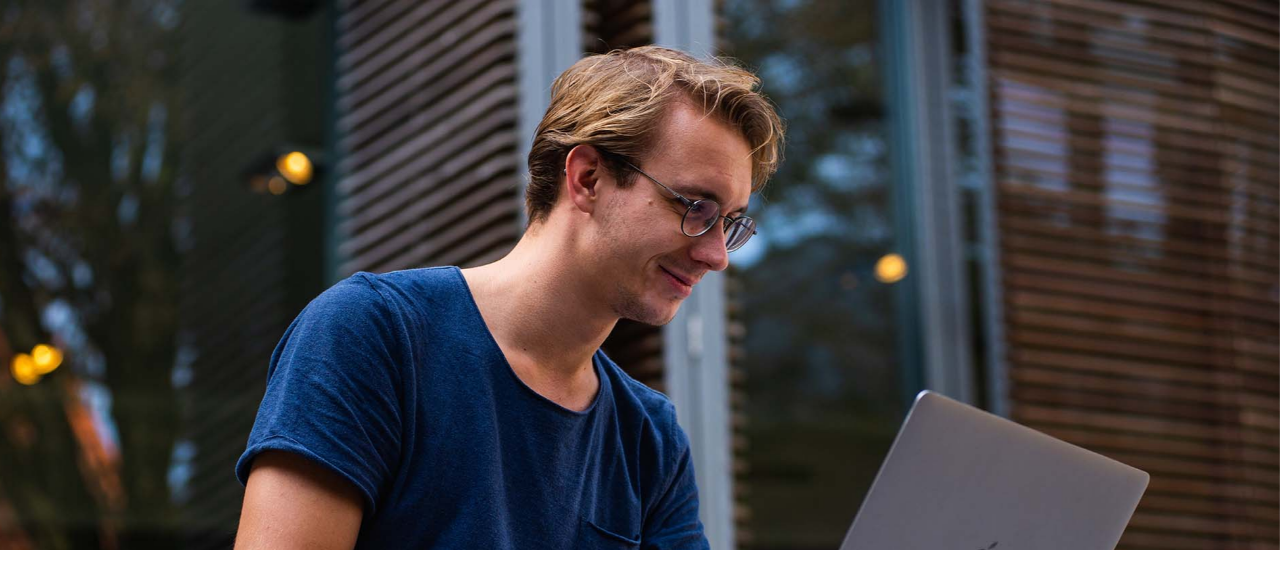
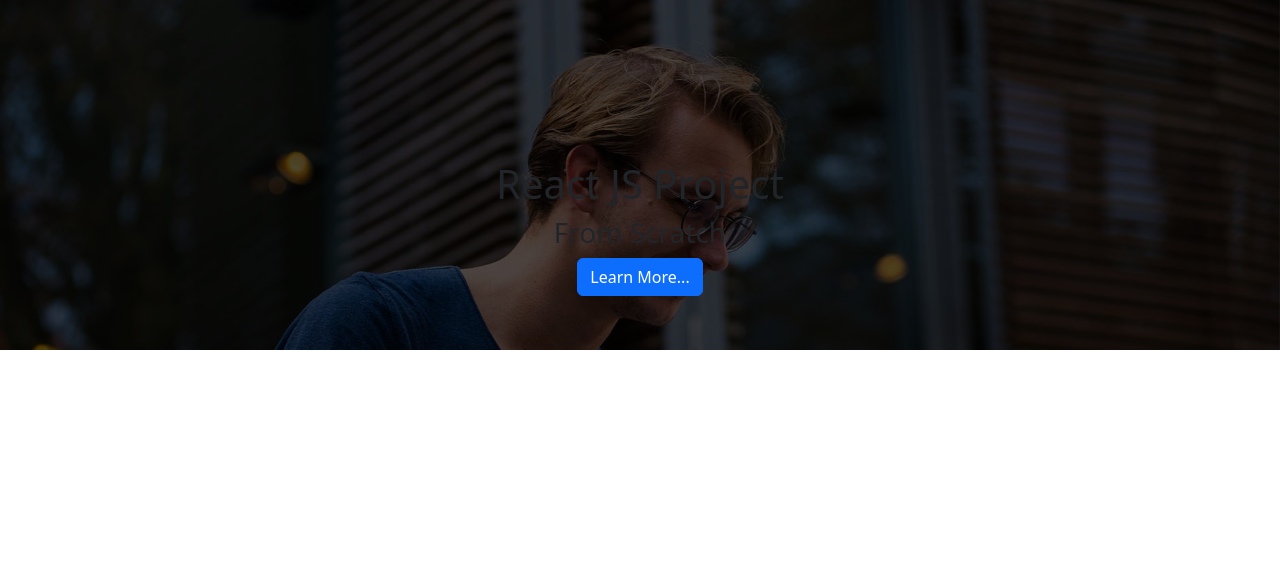
Before and after one commit to Ashraful05/react_js_template_from_scratch, a React (Create React App) app: page / in a window 1280 px wide. Shown: the top 588 px of the page. Built offline with nearby package versions, Linux system fonts and the light colour scheme.

Commit message:
top_banner_component_part_2_completed_image_position_margin_corrected

```diff
--- a/src/asset/css/custom.css
+++ b/src/asset/css/custom.css
@@ -1,9 +1,18 @@
 .topFixedBanner{
     background-image: url("../image/banner.jpg");
-    min-height: 550px;
+    min-height: 350px;
     background-attachment: fixed;
     background-position: center;
     background-repeat: no-repeat;
     background-size: cover;
 
 }
+.topBannerOverlay{
+    position: absolute;
+    min-height: 350px;
+    width: 100%;
+    background: rgb(0,0,0,0.7);
+}
+.topContent{
+    margin-top: 10em;
+}
--- a/src/components/TopBanner/TopBanner.jsx
+++ b/src/components/TopBanner/TopBanner.jsx
@@ -1,13 +1,24 @@
 import React, {Component, Fragment} from "react";
-import {Col, Container, Row} from "react-bootstrap";
-import '../../asset/css/custom.css'
+import {Button, Col, Container, Row} from "react-bootstrap";
+import '../../asset/css/custom.css';
+import '../../asset/css/bootstrap.min.css';
 
 export default class TopBanner extends Component{
     render() {
         return(
             <Fragment>
-                <Container className={'topFixedBanner'}>
-
+                <Container fluid={true} className={'topFixedBanner p-0'}>
+                    <div className={'topBannerOverlay'}>
+                        <Container className={'topContent'}>
+                            <Row>
+                                <Col className={'text-center'}>
+                                    <h1>React JS Project</h1>
+                                    <h3>From Scratch</h3>
+                                    <Button>Learn More...</Button>
+                                </Col>
+                            </Row>
+                        </Container>
+                    </div>
                 </Container>
             </Fragment>
         )
```
